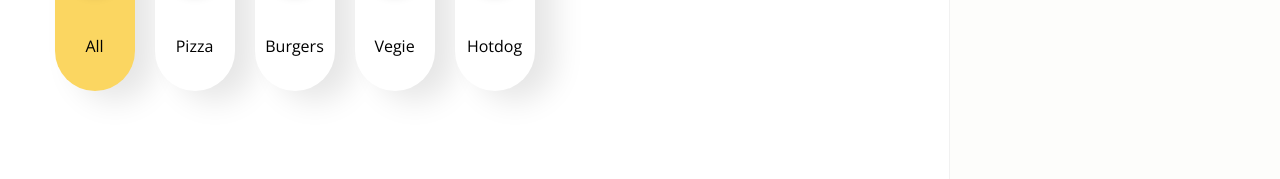
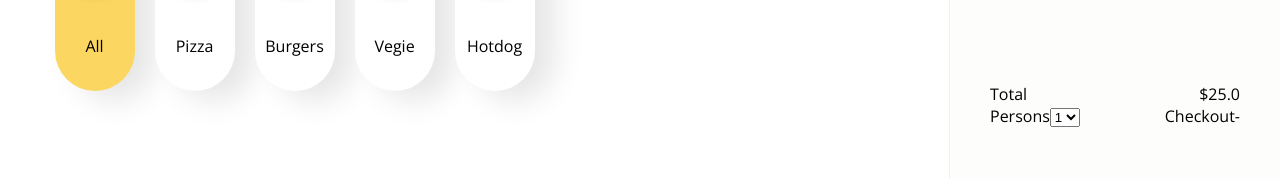
Before and after one commit to makinox/Cereno, a Gatsby site: page / in a window 1280 px wide. Shown: the part 527-706 px from the top of the page. Built offline with nearby package versions, Linux system fonts and the light colour scheme; Gatsby itself is replaced by a stand-in of ours.

Commit message:
[WIP] Card checkout

```diff
--- a/src/components/cart/cart.tsx
+++ b/src/components/cart/cart.tsx
@@ -14,6 +14,7 @@ import {
   CartItemImage,
   CartItemText,
   CartItemCost,
+  CartCheckout,
 } from './styles';
 
 export default () => {
@@ -45,6 +46,25 @@ export default () => {
             </CartItem>
           ))}
         </CartItemContainer>
+        <CartCheckout>
+          <span>Total</span>
+          <span>$25.0</span>
+        </CartCheckout>
+        <CartCheckout>
+          <div>
+            <span>Persons</span>
+            <select>
+              <option value="1">1</option>
+              <option value="2">2</option>
+              <option value="3">3</option>
+              <option value="4">4</option>
+            </select>
+          </div>
+          <div>
+            <span>Checkout</span>
+            <span>-</span>
+          </div>
+        </CartCheckout>
       </CartWrapper>
     </CartContainer>
   );
--- a/src/components/cart/styles.tsx
+++ b/src/components/cart/styles.tsx
@@ -87,3 +87,17 @@ export const CartItemCost = styled.span`
   font-weight: 600;
   color: #a6a6a6;
 `;
+
+export const CartCheckout = styled.div`
+  display: flex;
+  justify-content: space-between;
+
+  &:first-of-type {
+    margin-top: 10px;
+    border-bottom: 1px solid #000;
+  }
+
+  &:last-of-type {
+    margin-bottom: 10px;
+  }
+`;
```
